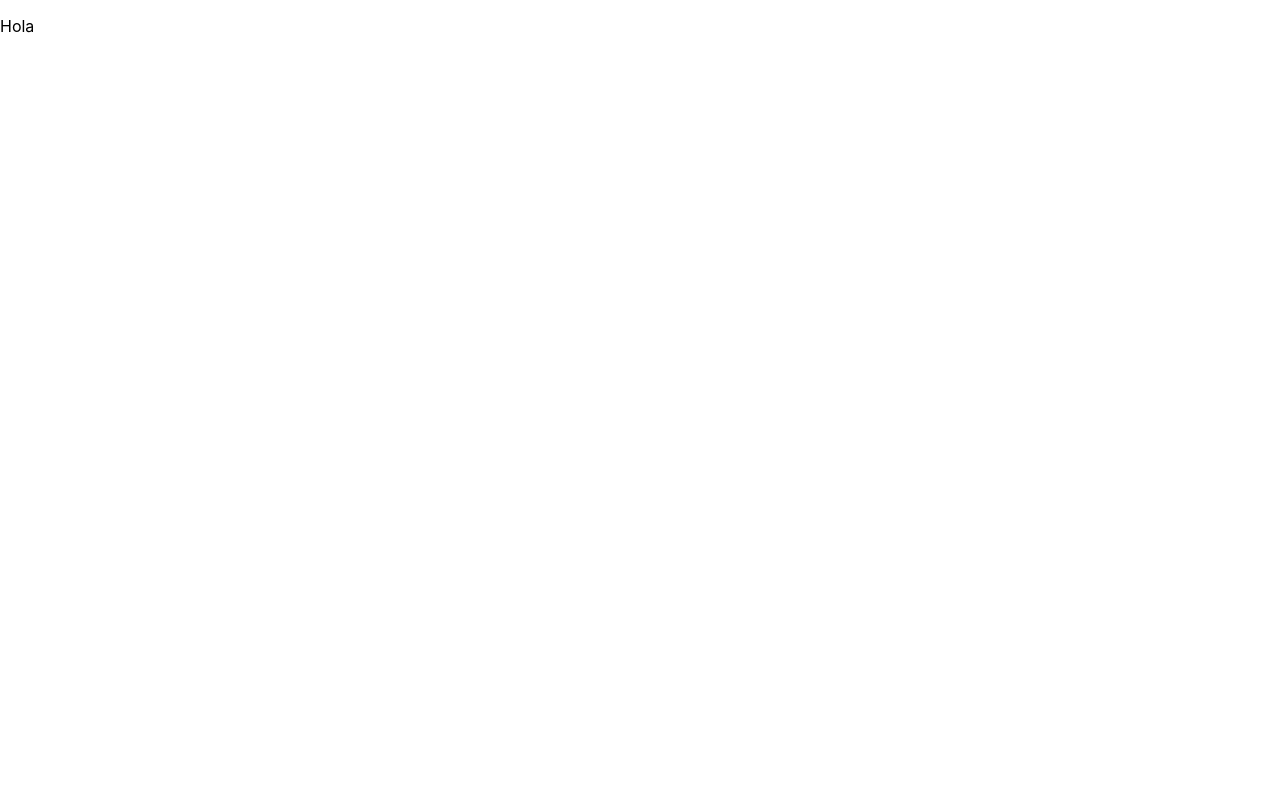
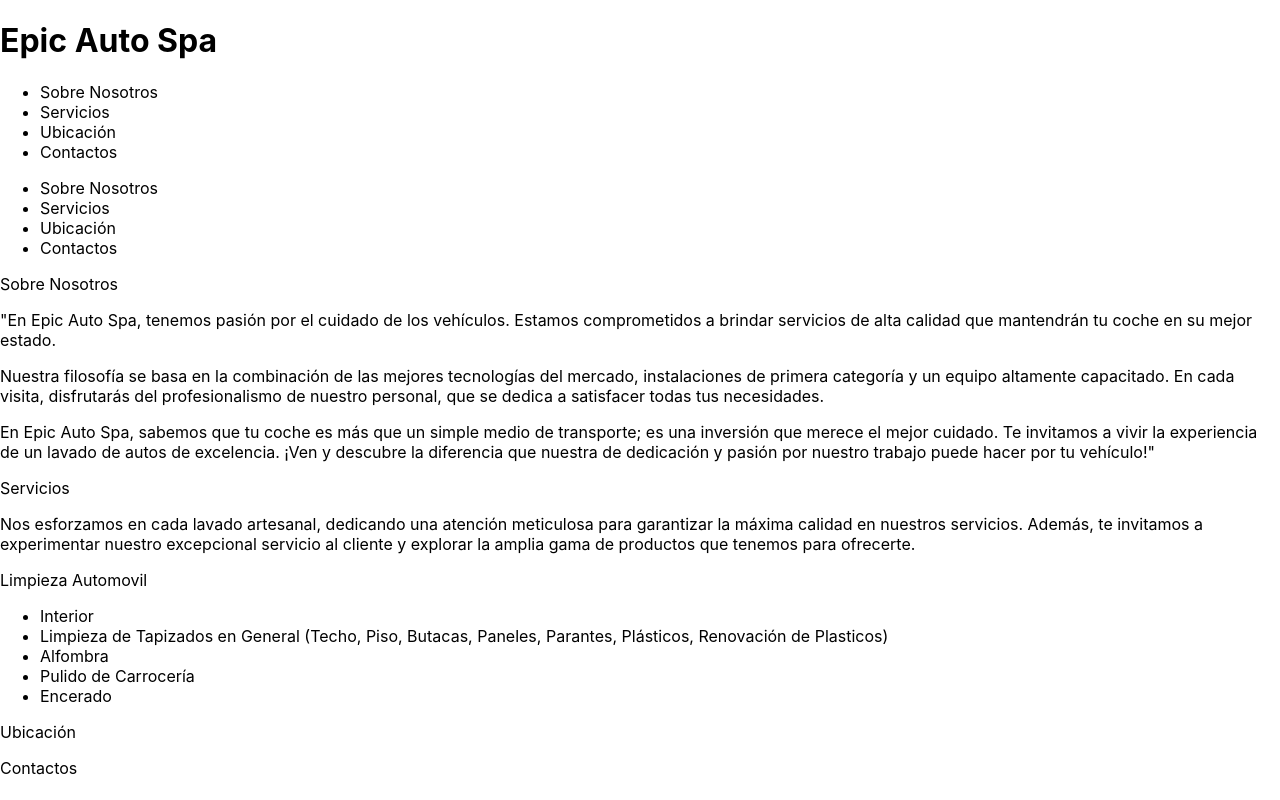
Before and after one commit to RodrigoSante/EpicAutoSpa, a React (Create React App) app: page / in a window 1280 px wide. Built offline with nearby package versions, Linux system fonts and the light colour scheme.

Commit message:
added HTML

```diff
--- a/src/App.js
+++ b/src/App.js
@@ -2,7 +2,73 @@ import './App.css';
 
 function App() {
   return (
-   <div><p>Hola</p></div>
+    <body>
+      <header>
+        <div className='nav'>
+          <div className='logo'>
+            <h1>Epic Auto Spa</h1>
+          </div>
+          <div className='links-pc'>
+            <ul>
+              <li>Sobre Nosotros</li>
+              <li>Servicios</li>
+              <li>Ubicación</li>
+              <li>Contactos</li>
+            </ul>
+          </div>
+          <div className='links-mobile'>
+            <ul>
+                <li>Sobre Nosotros</li>
+                <li>Servicios</li>
+                <li>Ubicación</li>
+                <li>Contactos</li>
+              </ul>
+          </div>
+        </div>
+      </header>
+      <section>
+        <div className='about-us'>
+          <p>Sobre Nosotros</p>
+          <p>
+            "En Epic Auto Spa, tenemos pasión por el cuidado de los vehículos. Estamos comprometidos a brindar servicios de alta calidad que mantendrán tu coche en su mejor estado.
+          </p>
+          <p>
+          Nuestra filosofía se basa en la combinación de las mejores tecnologías del mercado, instalaciones de primera categoría y un equipo altamente capacitado. En cada visita, disfrutarás del profesionalismo de nuestro personal, que se dedica a satisfacer todas tus necesidades.
+          </p>
+          <p>
+          En Epic Auto Spa, sabemos que tu coche es más que un simple medio de transporte; es una inversión que merece el mejor cuidado. Te invitamos a vivir la experiencia de un lavado de autos de excelencia. ¡Ven y descubre la diferencia que nuestra de dedicación y pasión por nuestro trabajo puede hacer por tu vehículo!"
+          </p>
+        </div>
+      </section>
+      <section>
+        <div className='service'>
+          <p>Servicios</p>
+          <p>
+          Nos esforzamos en cada lavado artesanal, dedicando una atención meticulosa para garantizar la máxima calidad en nuestros servicios. Además, te invitamos a experimentar nuestro excepcional servicio al cliente y explorar la amplia gama de productos que tenemos para ofrecerte.
+          </p>
+          <div className='service-description'>
+            <p>Limpieza Automovil</p>
+            <ul>
+              <li>Interior</li>
+              <li>Limpieza de Tapizados en General (Techo, Piso, Butacas, Paneles, Parantes, Plásticos, Renovación de Plasticos)</li>
+              <li>Alfombra</li>
+              <li>Pulido de Carrocería</li>
+              <li>Encerado</li>
+            </ul>
+          </div>
+        </div>
+      </section>
+      <section>
+        <div className='location'>
+          <p>Ubicación</p>
+        </div>
+      </section>
+      <section>
+        <div className='contact'>
+          <p>Contactos</p>
+        </div>
+      </section>
+    </body>
   );
 }
 
```
Also changed, not shown: 1 other file (tests, documents, lock files or other folders).
